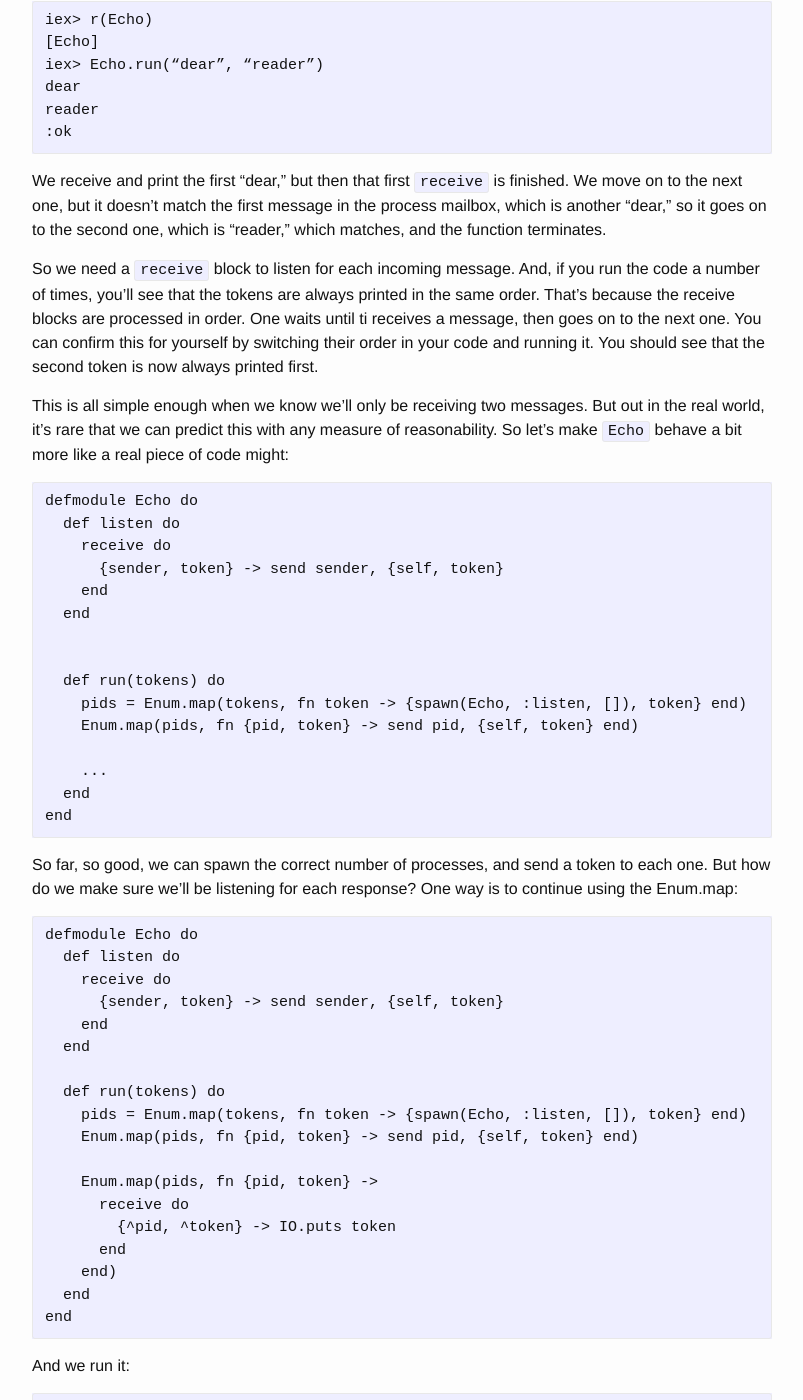
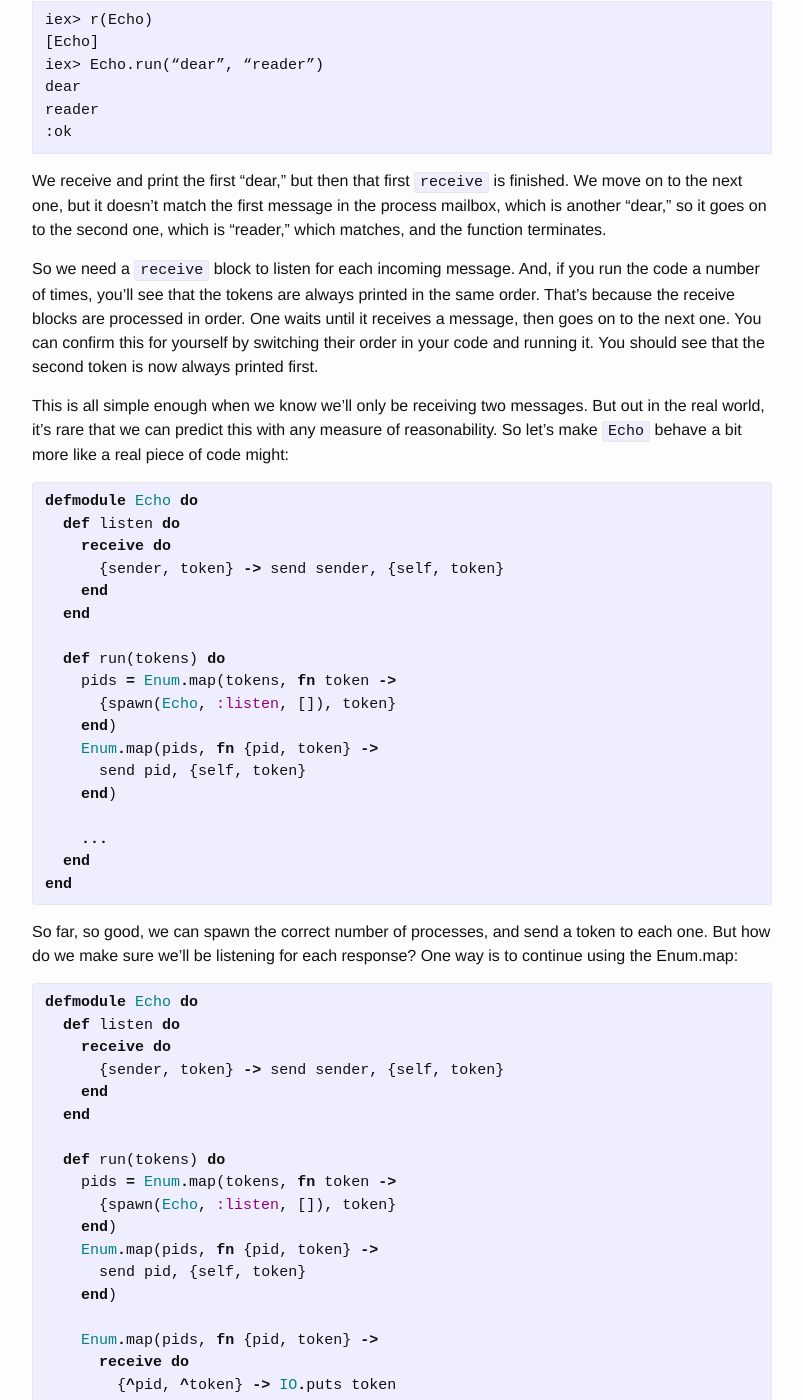
Before and after one commit to mikowitz/mikowitz.github.io, a Jekyll site: the page built from _posts/2016-04-06-intro-to-elixir-processes.markdown, in a window 1280 px wide and 1400 px high, scrolled down 3945 px. Shown: the whole window, without its empty margins (238-1041 px from the left). Built offline with Jekyll 4.4.1, drawn with Linux system fonts in a browser that asks for light colours; some of the changed text lies outside the part shown.

Commit message:
Fixes to new post and remove placeholder

```diff
--- a/_posts/2016-04-06-intro-to-elixir-processes.markdown
+++ b/_posts/2016-04-06-intro-to-elixir-processes.markdown
@@ -27,37 +27,41 @@
 
 If you’re following along, type or copy the following code into “echo.ex”
 
-    defmodule Echo do
-      def listen do
-        receive do
-          {sender, token} -> send sender, {self, token}
-        end
-      end
+{% highlight elixir %}
+defmodule Echo do
+  def listen do
+    receive do
+      {sender, token} -> send sender, {self, token}
+    end
+  end
 
-      def run(token1, token2) do
-        pid1 = spawn(Echo, :listen, [])
-        pid2 = spawn(Echo, :listen, [])
+  def run(token1, token2) do
+    pid1 = spawn(Echo, :listen, [])
+    pid2 = spawn(Echo, :listen, [])
 
-        send pid1, {self, token1}
-        send pid2, {self, token2}
+    send pid1, {self, token1}
+    send pid2, {self, token2}
 
-        receive do
-          {^pid1, token} -> IO.puts token
-        end
-        receive do
-          {^pid2, token} -> IO.puts token
-        end
-      end
+    receive do
+      {^pid1, token} -> IO.puts token
     end
+    receive do
+      {^pid2, token} -> IO.puts token
+    end
+  end
+end
+{% endhighlight %}
 
 Then, fire up iEX and run:
 
-    iex> c(“echo.ex”)
-    [Echo]
-    iex> Echo.run(“dear”, “reader”)
-    dear
-    reader
-    :ok
+{% highlight iex %}
+iex> c(“echo.ex”)
+[Echo]
+iex> Echo.run(“dear”, “reader”)
+dear
+reader
+:ok
+{% endhighlight %}
 
 Let’s walk through this code quickly to see what’s going on here.
 
@@ -85,26 +89,28 @@
 
 Simple enough. But what’s with the two `receive` blocks at the end of `run`? Shouldn’t we be able to combine the two and have a single `receive` block with two match clauses? Let’s give that a try.
 
-    defmodule Echo do
-      def listen do
-        receive do
-          {sender, token} -> send sender, {self, token}
-        end
-      end
+{% highlight elixir %}
+defmodule Echo do
+  def listen do
+    receive do
+      {sender, token} -> send sender, {self, token}
+    end
+  end
 
-      def run(token1, token2) do
-        pid1 = spawn(Echo, :listen, [])
-        pid2 = spawn(Echo, :listen, [])
+  def run(token1, token2) do
+    pid1 = spawn(Echo, :listen, [])
+    pid2 = spawn(Echo, :listen, [])
 
-        send pid1, {self, token1}
-        send pid2, {self, token2}
+    send pid1, {self, token1}
+    send pid2, {self, token2}
 
-        receive do
-          {^pid1, token} -> IO.puts token
-          {^pid2, token} -> IO.puts token
-        end
-      end
+    receive do
+      {^pid1, token} -> IO.puts token
+      {^pid2, token} -> IO.puts token
     end
+  end
+end
+{% endhighlight %}
 
 And we run it:
 
@@ -117,29 +123,31 @@
 What happened to the `reader`? This was one of the first things it took me a little while to remember: any `receive` block only runs once. It’s listening to a potentially endless stream messages coming into the current process's mailbox), but once it receives a matching message, it’s done. We
 can also demonstrate this by sending multiple messages to one of our `listen` processes:
 
-    defmodule Echo do
-      def listen do
-        receive do
-          {sender, token} -> send sender, {self, token}
-        end
-      end
+{% highlight elixir %}
+defmodule Echo do
+  def listen do
+    receive do
+      {sender, token} -> send sender, {self, token}
+    end
+  end
 
-      def run(token1, token2) do
-        pid1 = spawn(Echo, :listen, [])
-        pid2 = spawn(Echo, :listen, [])
+  def run(token1, token2) do
+    pid1 = spawn(Echo, :listen, [])
+    pid2 = spawn(Echo, :listen, [])
 
-        send pid1, {self, token1}
-        send pid1, {self, token1}
-        send pid2, {self, token2}
+    send pid1, {self, token1}
+    send pid1, {self, token1}
+    send pid2, {self, token2}
 
-        receive do
-          {^pid1, token} -> IO.puts token
-        end
-        receive do
-          {^pid2, token} -> IO.puts token
-        end
-      end
+    receive do
+      {^pid1, token} -> IO.puts token
     end
+    receive do
+      {^pid2, token} -> IO.puts token
+    end
+  end
+end
+{% endhighlight %}
 
 And we run it:
 
@@ -153,47 +161,57 @@
 
 We receive and print the first "dear," but then that first `receive` is finished. We move on to the next one, but it doesn't match the first message in the process mailbox, which is another "dear," so it goes on to the second one, which is "reader," which matches, and the function terminates.
 
-So we need a `receive` block to listen for each incoming message. And, if you run the code a number of times, you’ll see that the tokens are always printed in the same order. That’s because the receive blocks are processed in order. One waits until ti receives a message, then goes on to the next one. You can confirm this for yourself by switching their order in your code and running it. You should see that the second token is now always printed first.
+So we need a `receive` block to listen for each incoming message. And, if you run the code a number of times, you’ll see that the tokens are always printed in the same order. That’s because the receive blocks are processed in order. One waits until it receives a message, then goes on to the next one. You can confirm this for yourself by switching their order in your code and running it. You should see that the second token is now always printed first.
 
 This is all simple enough when we know we’ll only be receiving two messages. But out in the real world, it’s rare that we can predict this with any measure of reasonability. So let’s make `Echo` behave a bit more like a real piece of code might:
 
-    defmodule Echo do
-      def listen do
-        receive do
-          {sender, token} -> send sender, {self, token}
-        end
-      end
+{% highlight elixir %}
+defmodule Echo do
+  def listen do
+    receive do
+      {sender, token} -> send sender, {self, token}
+    end
+  end
 
+  def run(tokens) do
+    pids = Enum.map(tokens, fn token ->
+      {spawn(Echo, :listen, []), token}
+    end)
+    Enum.map(pids, fn {pid, token} ->
+      send pid, {self, token}
+    end)
 
-      def run(tokens) do
-        pids = Enum.map(tokens, fn token -> {spawn(Echo, :listen, []), token} end)
-        Enum.map(pids, fn {pid, token} -> send pid, {self, token} end)
-
-        ...
-      end
-    end
+    ...
+  end
+end
+{% endhighlight %}
 
 So far, so good, we can spawn the correct number of processes, and send a token to each one. But how do we make sure we’ll be listening for each response? One way is to continue using the Enum.map:
 
-    defmodule Echo do
-      def listen do
-        receive do
-          {sender, token} -> send sender, {self, token}
-        end
+{% highlight elixir %}
+defmodule Echo do
+  def listen do
+    receive do
+      {sender, token} -> send sender, {self, token}
+    end
+  end
+
+  def run(tokens) do
+    pids = Enum.map(tokens, fn token ->
+      {spawn(Echo, :listen, []), token}
+    end)
+    Enum.map(pids, fn {pid, token} ->
+      send pid, {self, token}
+    end)
+
+    Enum.map(pids, fn {pid, token} ->
+      receive do
+        {^pid, ^token} -> IO.puts token
       end
-
-      def run(tokens) do
-        pids = Enum.map(tokens, fn token -> {spawn(Echo, :listen, []), token} end)
-        Enum.map(pids, fn {pid, token} -> send pid, {self, token} end)
-
-        Enum.map(pids, fn {pid, token} ->
-          receive do
-            {^pid, ^token} -> IO.puts token
-          end
-        end)
-      end
-    end
-
+    end)
+  end
+end
+{% endhighlight %}
 
 And we run it:
 
@@ -207,62 +225,78 @@
 
 Ok, so this works, but let’s say we change `listen` to send a token twice?
 
-    def listen
-      receive do
-        {sender, token} ->
-          send(sender, {self, token})
-          send(sender, {self, token})
-        end
-      end
+{% highlight elixir %}
+def listen
+  receive do
+    {sender, token} ->
+      send(sender, {self, token})
+      send(sender, {self, token})
     end
+  end
+end
+{% endhighlight %}
+
 
 
 Sure, we can just double the block in our last `Enum.map` call.
 
-    Enum.map(pids, fn {pid, token} ->
-      receive do
-        {^pid, ^token} -> IO.puts token
-      end
-      receive do
-        {^pid, ^token} -> IO.puts token
-      end
-    end)
+{% highlight elixir %}
+Enum.map(pids, fn {pid, token} ->
+  receive do
+    {^pid, ^token} -> IO.puts token
+  end
+  receive do
+    {^pid, ^token} -> IO.puts token
+  end
+end)
+{% endhighlight %}
+
 
 But even though it works, and is more or less acceptable because we’re dealing with a finite (and self-determined) number of calls, hopefully you can see that we are heading down a dangerous road here. Say we change `listen` to do this:
 
-    def listen
-      receive do
-        {sender, token} ->
-          x = :random.uniform(100)
-          for _ <- 1..x, do: send(sender, {self, token})
-        end
-      end
+{% highlight elixir %}
+def listen
+  receive do
+    {sender, token} ->
+      x = :random.uniform(100)
+      for _ <- 1..x, do: send(sender, {self, token})
     end
+  end
+end
+{% endhighlight %}
+
 
 Now, for every PID we create, we need to listen for between 1 and 100 responses. The problem we’re facing is that every time a `receive` block matches, it’s done. It won’t be listening for the next matching message. But what if we could tell the `receive` block to keep listening after a match? Or, even better, what if we could tell the `receive` block to tell itself to keep listening after a match? Yes, that’s right, it’s time to pull out that old magic bullet and try not to shoot ourselves with it: recursion. And so:
 
-    defmodule Echo do
-      def listen do
-        receive do
-          {sender, token} -> send sender, {self, token}
-        end
-      end
+{% highlight elixir %}
+defmodule Echo do
+  def listen do
+    receive do
+      {sender, token} -> send sender, {self, token}
+    end
+  end
 
-      def run(tokens) do
-        pids = Enum.map(tokens, fn token -> {spawn(Echo, :listen, []), token} end)
-        Enum.map(pids, fn {pid, token} -> send pid, {self, token} end)
+  def run(tokens) do
+    pids = Enum.map(tokens, fn token ->
+      {spawn(Echo, :listen, []), token}
+    end)
+    Enum.map(pids, fn {pid, token} ->
+      send pid, {self, token}
+    end)
 
+    start_receiving
+  end
+
+  def start_receiving do
+    receive do
+      {_pid, token} ->
+        IO.puts token
         start_receiving
-      end
+    end
+  end
+end
+{% endhighlight %}
 
-      def start_receiving do
-        receive do
-          {_pid, token} ->
-            IO.puts token
-            start_receiving
-        end
-      end
-    end
 
 But wait, you might ask, won’t continuing to call `start_receiving` from inside itself blow up memory usage? (You may also be asking another question in addition to that one, but I'll get to that in a moment)
 
@@ -288,15 +322,17 @@
 
 Because I love you, and I want you to be happy in your coding. And Elixir feels the same way, and so has given us the `after` clause, which is what might be more familiarly called a timeout. It works like this:
 
-    def start_receiving do
-        receive do
-            {_pid, token} ->
-                IO.puts token
-                start_receiving
-        after
-            1000 -> nil
-        end
+{% highlight elixir %}
+def start_receiving do
+    receive do
+        {_pid, token} ->
+            IO.puts token
+            start_receiving
+    after
+        1000 -> nil
     end
+end
+{% endhighlight %}
 
 Here, if `start_receiving` doesn’t receive a matching message within 1 second, it will do what we’ve told it to do. Which, in this case, is nothing. The loop will end, and we’ll jump back into the `run` function, where `start_receiving` was the last call, and so the function will end. If we wanted, we could replace 1000 with a larger or smaller number, depending on how much latency we might expect. We can also use `0`, which will cause the loop to end as soon as there is no message to process.
 
@@ -345,37 +381,42 @@
     people
     :ok
 
-
 Ok, great, so we can listen for an arbitrary number of responses, and stop listening once we stop receiving messages. There’s one more thing to look at. You may have noticed, in the previous output example, that the responses weren’t necessarily coming back in order. There were some “wizard” mixed in with the “people,” and some “reader” mixed in with the “dear”. Now, depending on the system you’re building, maybe that’s fine. Maybe it’s not important in what order the messages are received, just that they *are* received. But just for the sake of education, let’s say you did want this.
 
 Let’s think back to our earlier example, where we were using the `^`-binding in the `receive` blocks to ensure a specific matching sending process. We got rid of this in `start_receiving` because we didn’t care about order, we just needed to match against a two-element tuple. So we need to get some of that logic back, but it would be a shame to give up this lovely recursion we’ve got going.
 
 There may well be a better way to do this, but the best I’ve found is this particular combination of the two approaches. I’ll show you the code, then talk us through what’s going on:
 
-    defmodule Echo do
-      def listen do
-        receive do
-          {sender, token} -> send sender, {self, token}
-        end
-      end
+{% highlight elixir %}
+defmodule Echo do
+  def listen do
+    receive do
+      {sender, token} -> send sender, {self, token}
+    end
+  end
 
-      def run(tokens) do
-        pids = Enum.map(tokens, fn token -> {spawn(Echo, :listen, []), token} end)
-        Enum.map(pids, fn {pid, token} -> send pid, {self, token} end)
+  def run(tokens) do
+    pids = Enum.map(tokens, fn token ->
+      {spawn(Echo, :listen, []), token}
+    end)
+    Enum.map(pids, fn {pid, token} ->
+      send pid, {self, token}
+    end)
 
-        Enum.map(pids, fn {pid, token} ->
-          start_receiving(pid, token)
-        end)
-      end
+    Enum.map(pids, fn {pid, token} ->
+      start_receiving(pid, token)
+    end)
+  end
 
-      def start_receiving(pid, token) do
-        receive do
-          {^pid, ^token} ->
-            IO.puts token
-            start_receiving(pid, token)
-        end
-      end
+  def start_receiving(pid, token) do
+    receive do
+      {^pid, ^token} ->
+        IO.puts token
+        start_receiving(pid, token)
     end
+  end
+end
+{% endhighlight %}
 
 This loops through the pids we created and starts a recursive receiver listening for messages sent from that specific process. Because they are created in order, they will listen in order, and we see that the blocks of identical token *do* now appear grouped
 
@@ -436,7 +477,6 @@
     reader
     :done
 
-
 ### :done
 
 [^1]: Apologies and credit to Douglas Adams
```
Also changed, not shown: _posts/2016-04-06-welcome-to-jekyll.markdown (deleted, +0 -25 lines).
